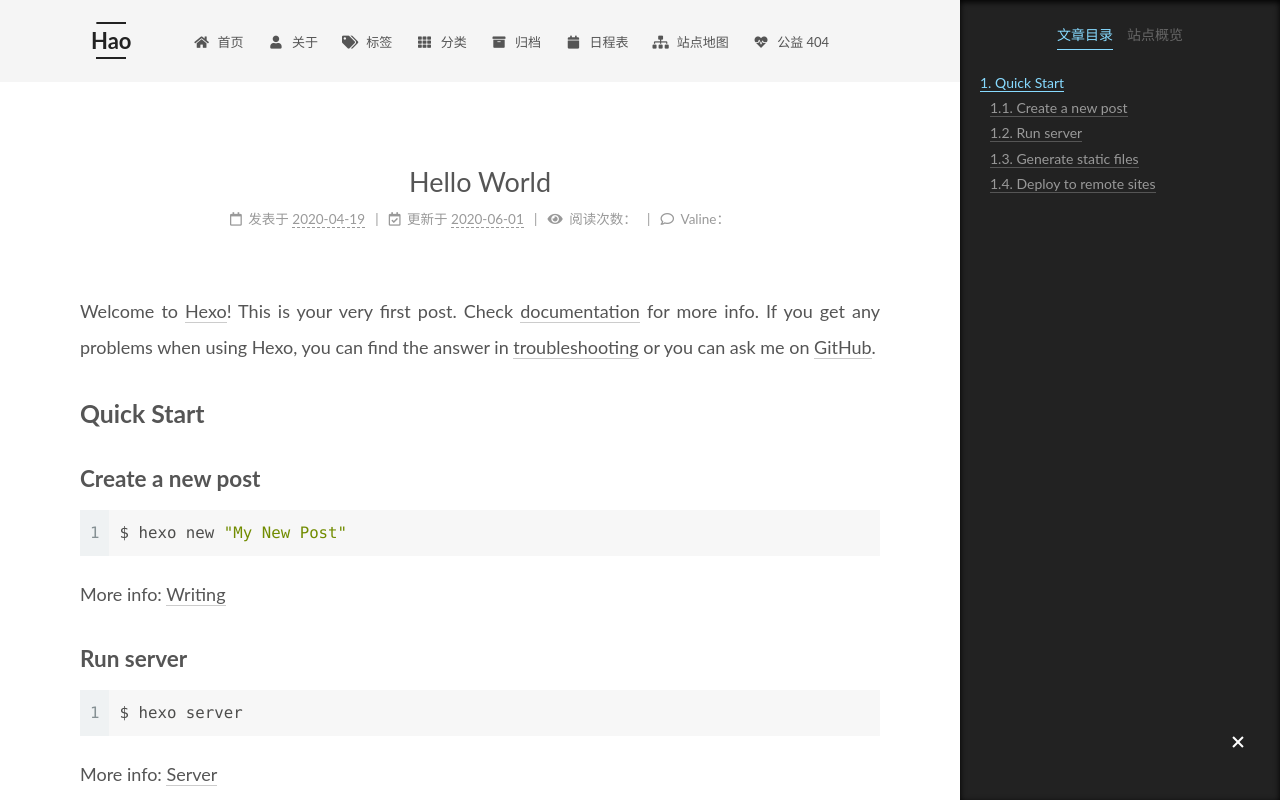
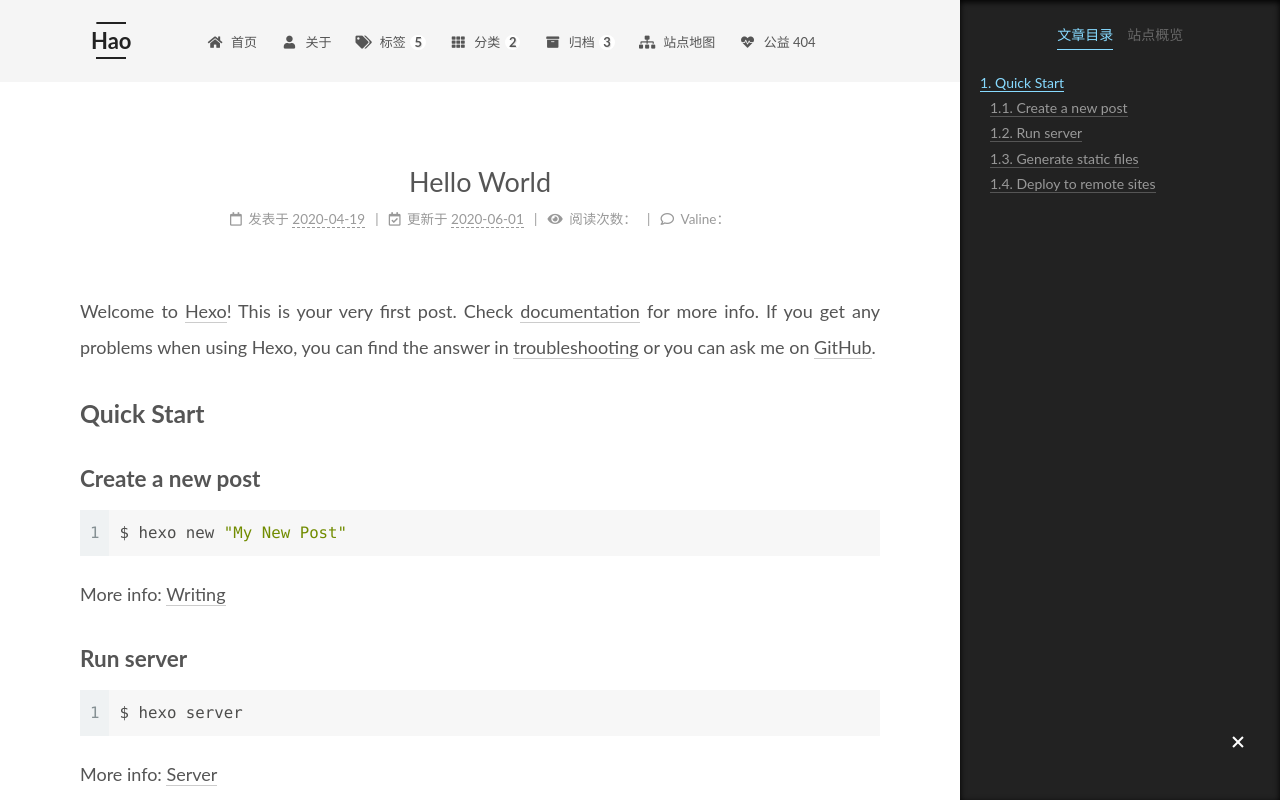
Before and after one commit to TonyLyu/TonyLyu.github.io, a plain HTML site: page 2020/04/19/hello-world/index.html in a window 1280 px wide. Shown: the top 800 px of the page. Drawn offline with Linux system fonts and the light colour scheme.

Commit message:
Site updated: 2020-06-05 14:42:29

```diff
--- a/2020/04/19/hello-world/index.html
+++ b/2020/04/19/hello-world/index.html
@@ -126,22 +126,17 @@
   </li>
         <li class="menu-item menu-item-tags">
 
-    <a href="/tags/" rel="section"><i class="fa fa-tags fa-fw"></i>标签</a>
+    <a href="/tags/" rel="section"><i class="fa fa-tags fa-fw"></i>标签<span class="badge">5</span></a>
 
   </li>
         <li class="menu-item menu-item-categories">
 
-    <a href="/categories/" rel="section"><i class="fa fa-th fa-fw"></i>分类</a>
+    <a href="/categories/" rel="section"><i class="fa fa-th fa-fw"></i>分类<span class="badge">2</span></a>
 
   </li>
         <li class="menu-item menu-item-archives">
 
-    <a href="/archives/" rel="section"><i class="fa fa-archive fa-fw"></i>归档</a>
-
-  </li>
-        <li class="menu-item menu-item-schedule">
-
-    <a href="/schedule/" rel="section"><i class="fa fa-calendar fa-fw"></i>日程表</a>
+    <a href="/archives/" rel="section"><i class="fa fa-archive fa-fw"></i>归档<span class="badge">3</span></a>
 
   </li>
         <li class="menu-item menu-item-sitemap">
```
Also changed, not shown: 2020/05/31/基于Heox+Next+GitHub Pages打造个性化博客（一）/index.html (+3 -8 lines), 2020/06/03/docker教程（1）-centos下的安装于配置/index.html (+3 -8 lines), 404/index.html (+3 -8 lines), about/index.html (+3 -8 lines), archives/2020/04/index.html (+3 -8 lines), archives/2020/05/index.html (+3 -8 lines), archives/2020/06/index.html (+3 -8 lines), archives/2020/index.html (+3 -8 lines), archives/index.html (+3 -8 lines), categories/docker/index.html (+3 -8 lines), categories/index.html (+3 -8 lines), categories/杂七杂八/index.html (+3 -8 lines), index.html (+3 -8 lines), tags/GitHub/index.html (+3 -8 lines), 5 more files.
